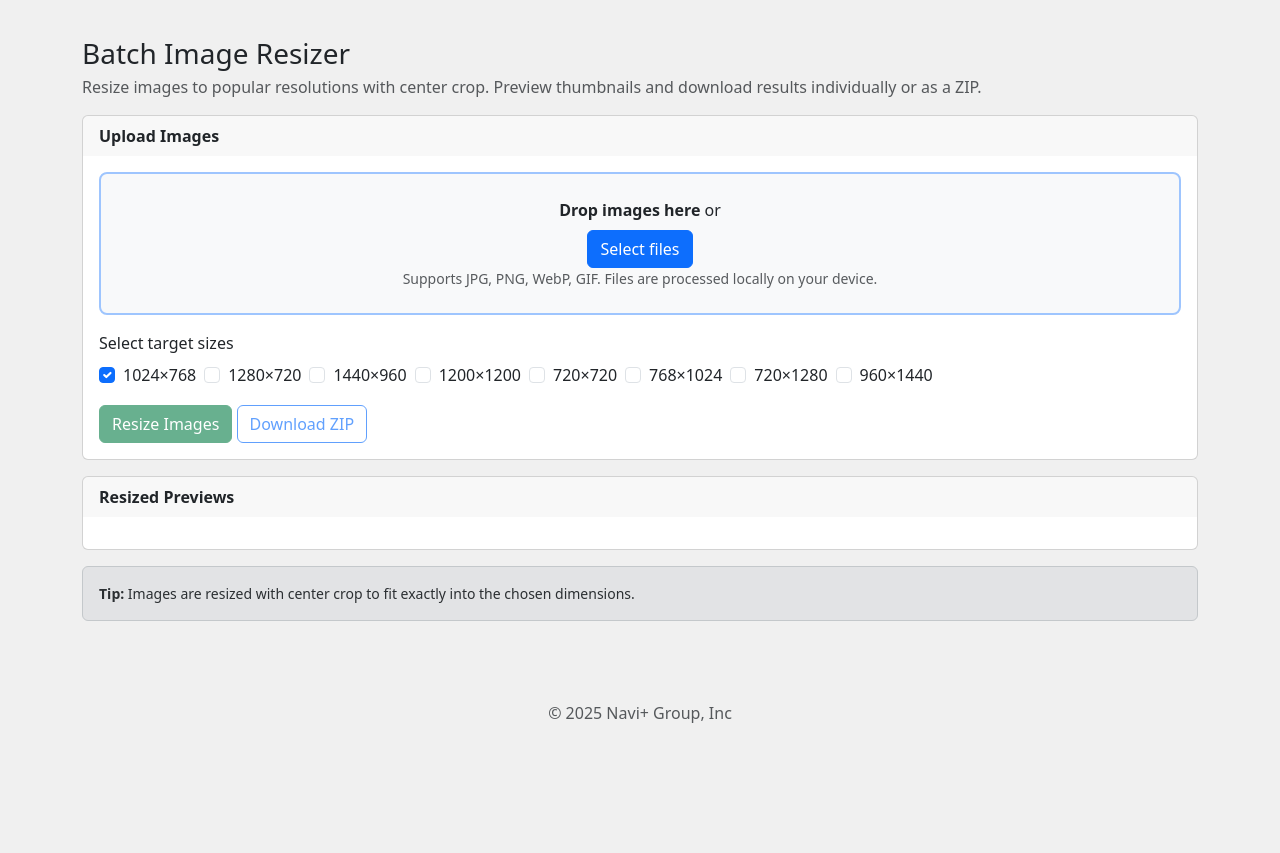
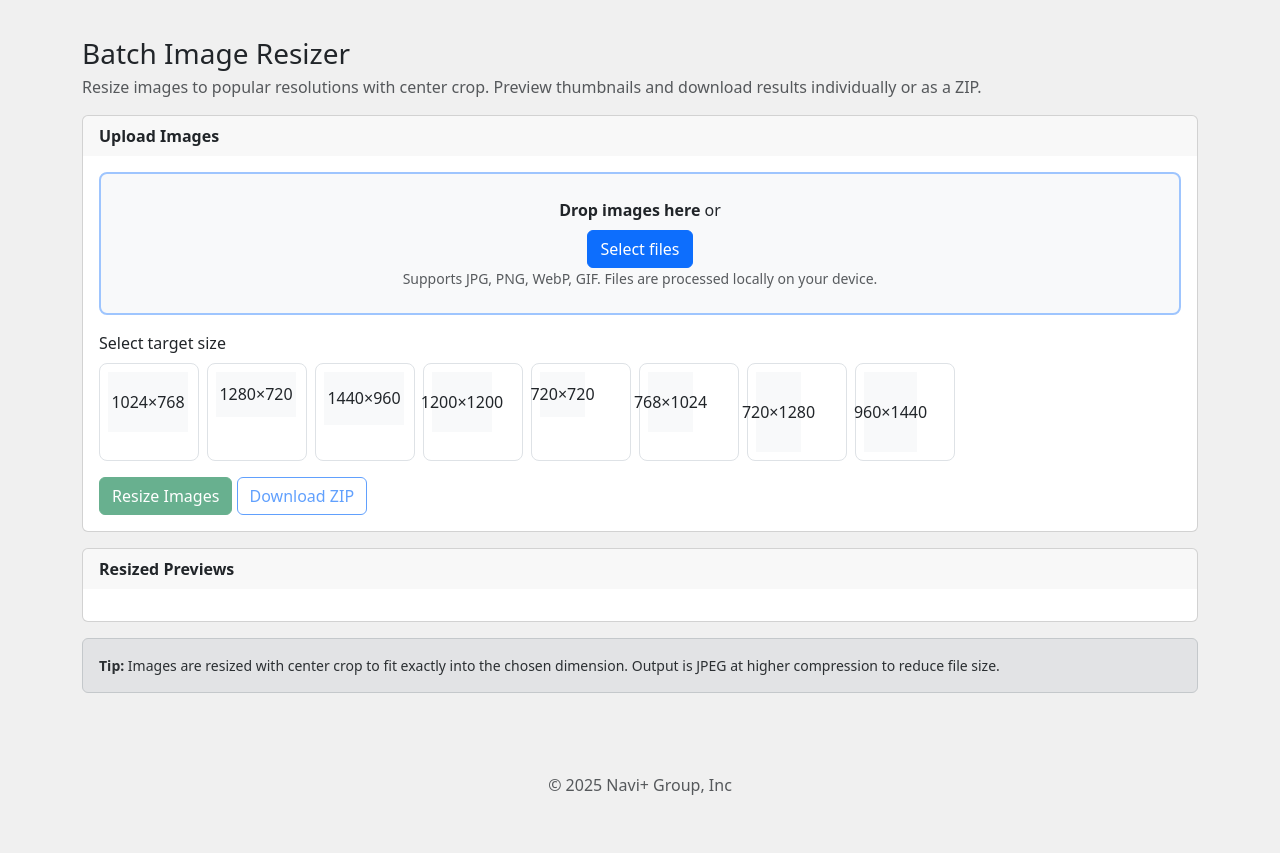
Before and after one commit to khoipn/tools.naviplus.io, a Jekyll site: the page built from toolset/images/image-resizer.html, in a window 1280 px wide. Shown: the part 336-1189 px from the top of the page. Built offline with Jekyll 4.4.1, drawn with Linux system fonts in a browser that asks for light colours; nearby versions of some CDN libraries; before the commit the page ends 1117 px from its top, so only the background shows below that.

Commit message:
Image resize

```diff
--- a/toolset/images/convert-to-webp.html
+++ b/toolset/images/convert-to-webp.html
@@ -1,6 +1,6 @@
 ---
 layout: default
-title: "Batch WebP Converter"
+title: "Navi+ WebP Converter"
 description: "Drag & drop JPG/PNG → export .webp. 100% client‑side processing in your browser."
 ---
 
--- a/toolset/images/image-resizer.html
+++ b/toolset/images/image-resizer.html
@@ -24,18 +24,42 @@ description: "Resize images into common formats with crop-fit center, preview th
         <p class="small text-muted mb-0">Supports JPG, PNG, WebP, GIF. Files are processed locally on your device.</p>
       </div>
 
-      <!-- Preset Sizes -->
+      <!-- Preset Sizes (single choice with thumbnails) -->
       <div class="mb-3">
-        <label class="form-label">Select target sizes</label>
-        <div class="d-flex flex-wrap gap-2">
-          <div class="form-check"><input class="form-check-input" type="checkbox" value="1024x768" checked> <label class="form-check-label">1024×768</label></div>
-          <div class="form-check"><input class="form-check-input" type="checkbox" value="1280x720"> <label class="form-check-label">1280×720</label></div>
-          <div class="form-check"><input class="form-check-input" type="checkbox" value="1440x960"> <label class="form-check-label">1440×960</label></div>
-          <div class="form-check"><input class="form-check-input" type="checkbox" value="1200x1200"> <label class="form-check-label">1200×1200</label></div>
-          <div class="form-check"><input class="form-check-input" type="checkbox" value="720x720"> <label class="form-check-label">720×720</label></div>
-          <div class="form-check"><input class="form-check-input" type="checkbox" value="768x1024"> <label class="form-check-label">768×1024</label></div>
-          <div class="form-check"><input class="form-check-input" type="checkbox" value="720x1280"> <label class="form-check-label">720×1280</label></div>
-          <div class="form-check"><input class="form-check-input" type="checkbox" value="960x1440"> <label class="form-check-label">960×1440</label></div>
+        <label class="form-label">Select target size</label>
+        <div class="d-flex flex-wrap gap-2" id="sizeOptions">
+          <label class="border rounded-3 p-2 text-center" style="width:100px;cursor:pointer;">
+            <input type="radio" name="size" value="1024x768" checked hidden>
+            <div class="bg-light d-flex align-items-center justify-content-center" style="width:80px;height:60px;">1024×768</div>
+          </label>
+          <label class="border rounded-3 p-2 text-center" style="width:100px;cursor:pointer;">
+            <input type="radio" name="size" value="1280x720" hidden>
+            <div class="bg-light d-flex align-items-center justify-content-center" style="width:80px;height:45px;">1280×720</div>
+          </label>
+          <label class="border rounded-3 p-2 text-center" style="width:100px;cursor:pointer;">
+            <input type="radio" name="size" value="1440x960" hidden>
+            <div class="bg-light d-flex align-items-center justify-content-center" style="width:80px;height:53px;">1440×960</div>
+          </label>
+          <label class="border rounded-3 p-2 text-center" style="width:100px;cursor:pointer;">
+            <input type="radio" name="size" value="1200x1200" hidden>
+            <div class="bg-light d-flex align-items-center justify-content-center" style="width:60px;height:60px;">1200×1200</div>
+          </label>
+          <label class="border rounded-3 p-2 text-center" style="width:100px;cursor:pointer;">
+            <input type="radio" name="size" value="720x720" hidden>
+            <div class="bg-light d-flex align-items-center justify-content-center" style="width:45px;height:45px;">720×720</div>
+          </label>
+          <label class="border rounded-3 p-2 text-center" style="width:100px;cursor:pointer;">
+            <input type="radio" name="size" value="768x1024" hidden>
+            <div class="bg-light d-flex align-items-center justify-content-center" style="width:45px;height:60px;">768×1024</div>
+          </label>
+          <label class="border rounded-3 p-2 text-center" style="width:100px;cursor:pointer;">
+            <input type="radio" name="size" value="720x1280" hidden>
+            <div class="bg-light d-flex align-items-center justify-content-center" style="width:45px;height:80px;">720×1280</div>
+          </label>
+          <label class="border rounded-3 p-2 text-center" style="width:100px;cursor:pointer;">
+            <input type="radio" name="size" value="960x1440" hidden>
+            <div class="bg-light d-flex align-items-center justify-content-center" style="width:53px;height:80px;">960×1440</div>
+          </label>
         </div>
       </div>
 
@@ -53,7 +77,7 @@ description: "Resize images into common formats with crop-fit center, preview th
   </div>
 
   <div class="alert alert-secondary small">
-    <strong>Tip:</strong> Images are resized with center crop to fit exactly into the chosen dimensions.
+    <strong>Tip:</strong> Images are resized with center crop to fit exactly into the chosen dimension. Output is JPEG at higher compression to reduce file size.
   </div>
 </div>
 
@@ -85,8 +109,9 @@ description: "Resize images into common formats with crop-fit center, preview th
   selectBtn.addEventListener('click', () => fileInput.click());
   fileInput.addEventListener('change', e => { addFiles(e.target.files); fileInput.value=''; });
 
-  function getCheckedSizes(){
-    return Array.from(document.querySelectorAll('.form-check-input:checked')).map(el => el.value.split('x').map(Number));
+  function getSelectedSize(){
+    const checked = document.querySelector('input[name="size"]:checked');
+    return checked ? checked.value.split('x').map(Number) : null;
   }
 
   function cropFit(img, W, H){
@@ -102,12 +127,14 @@ description: "Resize images into common formats with crop-fit center, preview th
 
   async function process(){
     gallery.innerHTML=''; results=[];
-    const sizes = getCheckedSizes();
+    const size = getSelectedSize();
+    if(!size) return;
+    const [W,H] = size;
     for(const file of files){
       const img = await loadImage(file);
-      for(const [W,H] of sizes){
       const canvas = cropFit(img,W,H);
-        const blob = await new Promise(r=>canvas.toBlob(r,'image/jpeg',0.9));
+      // Higher compression quality ~0.75
+      const blob = await new Promise(r=>canvas.toBlob(r,'image/jpeg',0.75));
       const url = URL.createObjectURL(blob);
       results.push({name: file.name.replace(/\.[^.]+$/, '')+`_${W}x${H}.jpg`, blob});
       const col = document.createElement('div');
@@ -117,7 +144,6 @@ description: "Resize images into common formats with crop-fit center, preview th
         <a class="btn btn-sm btn-outline-success" href="${url}" download>Download</a>
       </div>`;
       gallery.appendChild(col);
-      }
     }
     zipBtn.disabled = results.length===0;
   }
```
Also changed, not shown: other parts of toolset/images/image-resizer.html (+1 -1 lines), index.html (+9 -8 lines). Lines whose indentation alone changed are shown as unchanged.
